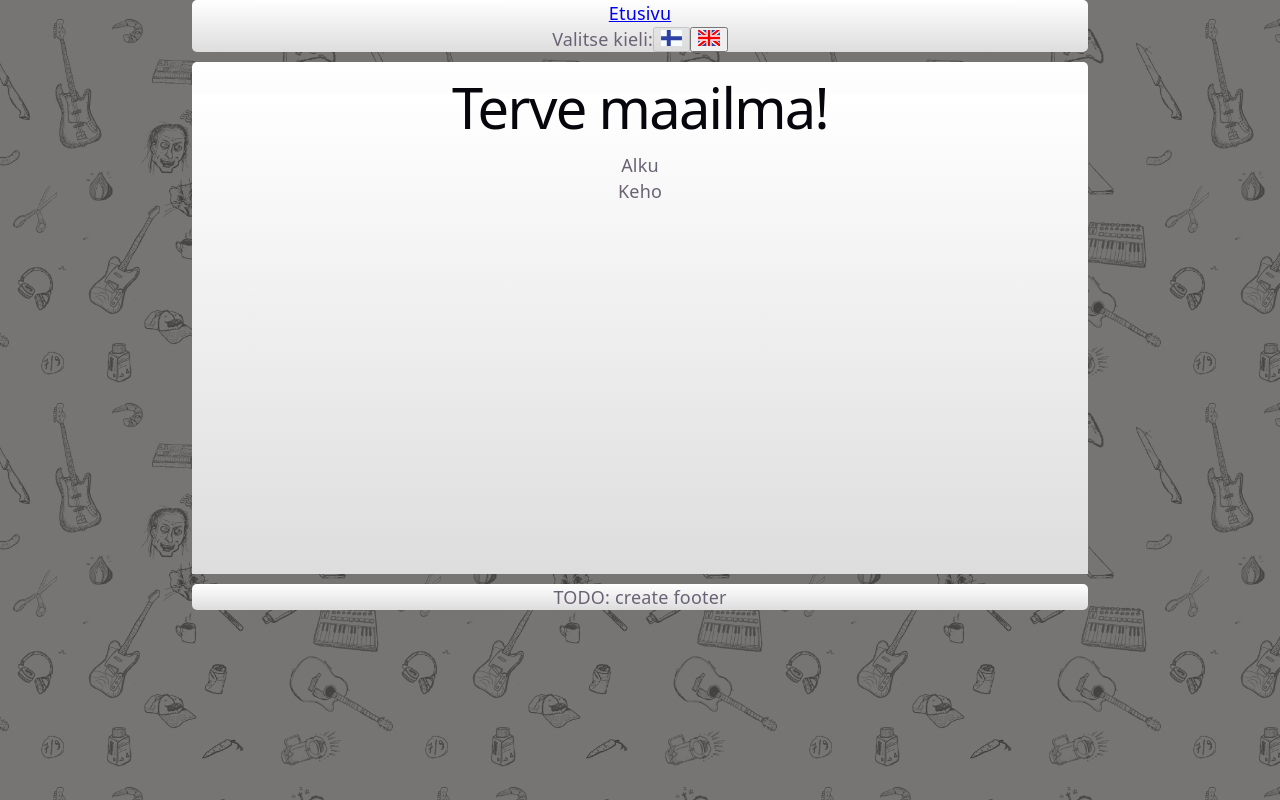
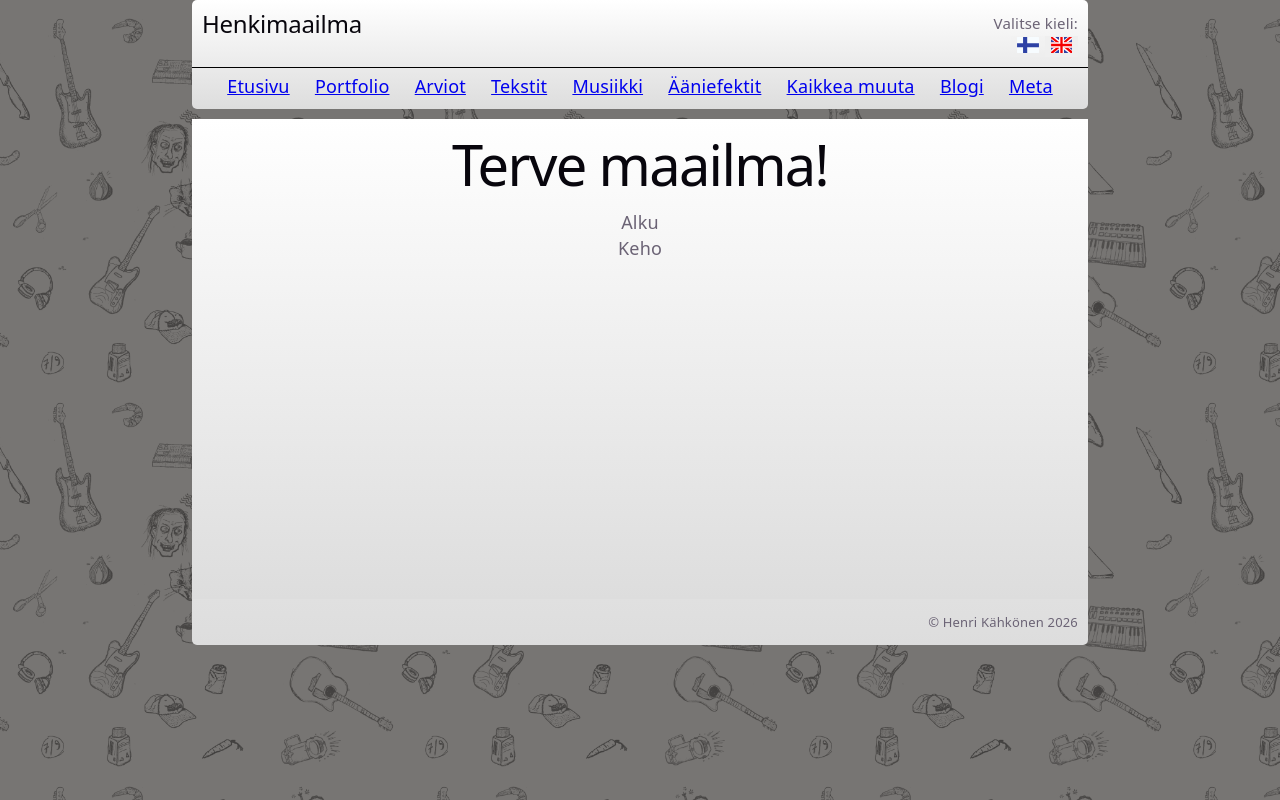
Before and after one commit to HenriKahkonen/henkimaailma-ts, a React (Vite) app: page / in a window 1280 px wide. Built offline with nearby package versions, Linux system fonts and the light colour scheme.

Commit message:
Navigation template created

```diff
--- a/src/App.css
+++ b/src/App.css
@@ -13,15 +13,68 @@
 
   margin-top: var(--margin_top);
   margin-bottom: var(--margin_bot);
+
+  display: flex;
+  flex-direction: column;
 }
 
 .page-content {
   min-height: 60vh;
   background: var(--bg_color);
+}
 
+.site-nav {
+  display: flex;
+  flex-direction: column;
+  justify-content: space-between;
+}
+
+.nav-header {
+  display: flex;
+  flex-direction: row;
+  justify-content: space-between;
+  padding: 10px;
+  border: 1px;
+  border-color: black;
+  border-style: none none solid none;
+}
+
+.nav-header h1 {
+  text-align: left;
+  font-size: x-large;
+}
+
+.lang-select-prompt {
+  text-align: right;
+}
+
+.navlinks {
+  display: flex;
+  flex-direction: row;
+  padding:10px;
+  padding-top:5px;
+  justify-content: space-evenly;
+}
+
+.lang-select {
+  display: flex;
+  flex-direction: column;
+  align-content: flex-start;
+  font-size:smaller
+}
+
+.lang-select-buttons {
+  display: flex;
+  flex-direction: row;
+  justify-content: flex-end;
+}
+
+.lang-select-buttons button {
+  border-style: none;
 }
 
 .site-footer {
-  width: 100%;
-  border-radius: var(--edge_rounding);
+  text-align: right;
+  font-size: small;
+  padding:10px;
 }
--- a/src/App.tsx
+++ b/src/App.tsx
@@ -5,6 +5,7 @@ import './App.css'
 
 /* Page imports */
 import Homepage from './pages/Homepage/Homepage.tsx'
+import Error404page from './pages/Errorpages/Error404page.tsx'
 
 const router = createBrowserRouter([
   {
@@ -12,6 +13,7 @@ const router = createBrowserRouter([
     element: <Layout />,
     children : [
       { index: true, element: <Homepage /> },
+      { path: "*", element: <Error404page />,},
     ],
   },
 ]);
--- a/src/assets/Layout.tsx
+++ b/src/assets/Layout.tsx
@@ -11,10 +11,22 @@ function Layout() {
         <div className="page-wrapper">
             <div className="page-chunk">
                 <nav className="site-nav">
+                    <div className="nav-header">
+                        <h2>Henkimaailma</h2>
+                        <LangSelectLinks />
+                    </div>
                     <div className="navlinks">
                         <NavBarLink link="/" linkText={{fi:"Etusivu",en:"Home"}} />
+                        {/*<NavBarLink linklang={{fi:"/sivukartta",en:"/sitemap"}} linkText={{fi:"Sivukartta",en:"Site map"}} />*/}
+                        <NavBarLink link="/portfolio" linkText={{fi:"Portfolio",en:"Portfolio"}}/>
+                        <NavBarLink linklang={{fi:"/arviot",en:"/reviews"}} linkText={{fi:"Arviot",en:"Reviews"}}/>
+                        <NavBarLink linklang={{fi:"/tekstit",en:"/articles"}} linkText={{fi:"Tekstit",en:"Articles"}}/>
+                        <NavBarLink linklang={{fi:"/musiikki",en:"/music"}} linkText={{fi:"Musiikki",en:"Music"}}/>
+                        <NavBarLink link="/sns" linkText={{fi:"Ääniefektit",en:"Sound effects"}}/>
+                        <NavBarLink linklang={{fi:"/muuta",en:"/other"}} linkText={{fi:"Kaikkea muuta",en:"Other stuff"}}/>
+                        <NavBarLink link="/blog" linkText={{fi:"Blogi",en:"Blog"}}/>
+                        <NavBarLink link="/meta" linkText={{fi:"Meta",en:"Meta"}}/>
                     </div>
-                    <LangSelectLinks />
                 </nav>
             </div>
 
@@ -22,12 +34,9 @@ function Layout() {
                 <main className="page-content">
                     <Outlet />
                 </main>
+                <div className="site-footer">
+                    <span>© Henri Kähkönen 2026</span>
                 </div>
-
-            <div className="page-chunk">
-                <footer className="site-footer">
-                    <span>TODO: create footer</span>{/* TODO import footer */}
-                </footer>
             </div>
 
         </div>
@@ -35,10 +44,18 @@ function Layout() {
 }
 
 
-interface NavBarLinkProps {
+type NavBarLinkProps =
+  | {
       link: string;
+      linklang?: never;
       linkText: Record<Language, string>;
     }
+  | {
+      link?: never;
+      linklang: Record<Language, string>;
+      linkText: Record<Language, string>;
+    };
+
 
 /**
 Function displays a navigation link in the navbar. Active link should appear underscored. Link text changes based on language context.
@@ -46,16 +63,22 @@ Function displays a navigation link in the navbar. Active link should appear und
 @param link - The target link
 @param linkText - Link texts based on language.
 
-Usage:
+Usage (pick one):
 
-<NavBarLink link="/" linkText={{fi: "Etusivu", en: "Home"}} />
+<NavBarLink link="/" linkText={fi: "Etusivu", en: "Home"} />
+
+OR
+
+<NavBarLink linklang={fi:"/etusivu",en:"/home"}"/" linkText={fi: "Etusivu", en: "Home"} />
 */
-function NavBarLink( { link, linkText }: NavBarLinkProps ) {
+function NavBarLink( { link, linklang, linkText }: NavBarLinkProps ) {
     const { language } = useLanguage();
+    const linktarget = link ?? linklang[language]
+    /*If not linklang */
     return (
         <div className="NavBarLink">
             <NavLink
-                to={link}
+                to={linktarget}
                 className={({isActive, isPending}) =>
                     isActive ? "active" : isPending ? "pending" : ""
                 }
@@ -64,6 +87,7 @@ function NavBarLink( { link, linkText }: NavBarLinkProps ) {
             </NavLink>
         </div>
     );
+    /* if linklank point to different places depending on lang context */
 }
 
 
@@ -95,7 +119,7 @@ function LangSelectLinks() {
     return (
         <div className="lang-select">
             <span className="lang-select-prompt">{LANG_PROMPT_TEXT[language]}</span>
-
+            <div className="lang-select-buttons">
                 {LANG_OPTIONS.map((langOption) => (
                     <button
                         key={langOption.langCode}
@@ -108,6 +132,7 @@ function LangSelectLinks() {
                         <img src={langOption.flag} alt={langOption.label} />
                     </button>
                 ))}
+            </div>
 
         </div>
     );
--- /dev/null
+++ b/src/pages/Errorpages/Error404page.content.ts
@@ -0,0 +1,18 @@
+import { type Language } from "../../assets/LanguageContext"
+
+interface HomePageContent {
+    heading: string,
+    intro: string,
+    body: (path:string) => string,
+}
+export const content: Record<Language, HomePageContent> = {
+    fi: {
+        heading: "404",
+        intro: "Oletkohan eksynyt?",
+        body: (path) => `Sivua ${path} ei löytynyt.`,
+    },
+    en: {
+        heading: "404",
+        intro: "Might you be lost?",
+        body: (path) => `The page ${path} was not found.`,    },
+};
--- /dev/null
+++ b/src/pages/Errorpages/Error404page.tsx
@@ -0,0 +1,19 @@
+import { useLocation } from "react-router-dom"
+import { useLanguage } from "../../assets/LanguageContext.tsx"
+import { content } from "./Error404page.content.ts"
+
+function Error404page() {
+  const { language } = useLanguage();
+  const location = useLocation(); /* Page user is in */
+  const text = content[language];
+
+  return (
+    <div className="errorpage">
+      <h1>{text.heading}</h1>
+      <p>{text.intro}</p>
+      <p>{text.body(location.pathname)}</p>
+    </div>
+  );
+}
+
+export default Error404page;
```
Lines whose indentation alone changed are shown as unchanged.
